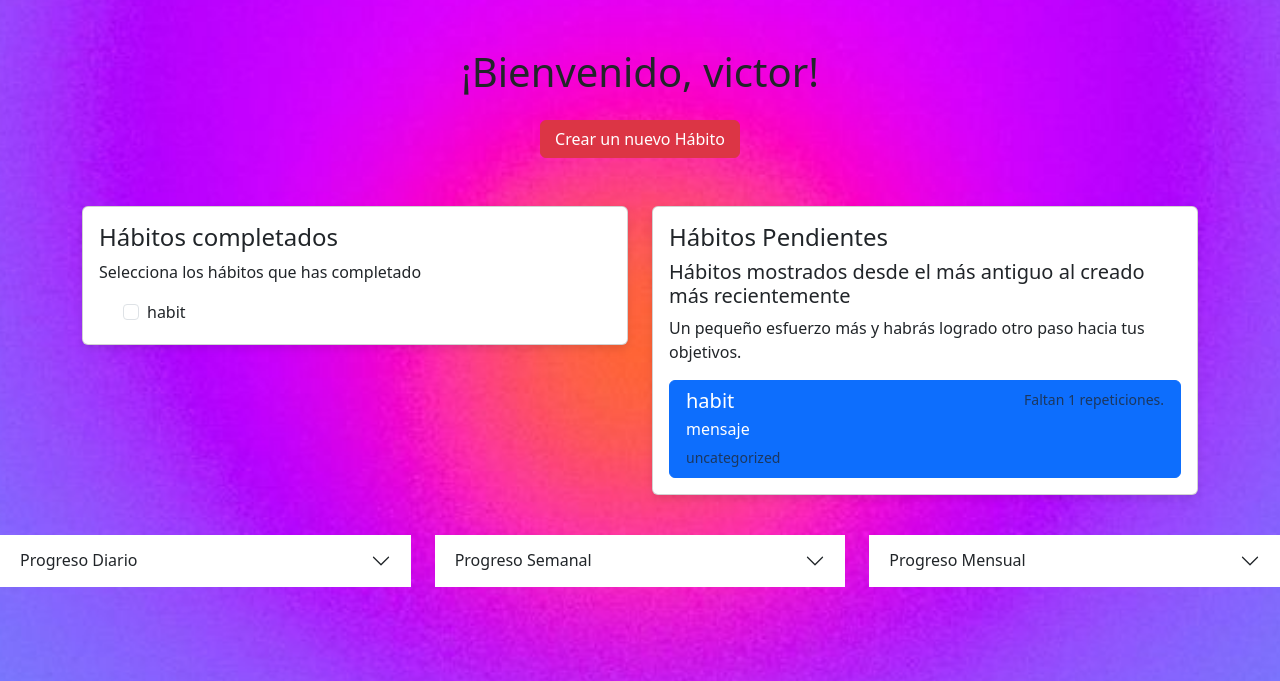
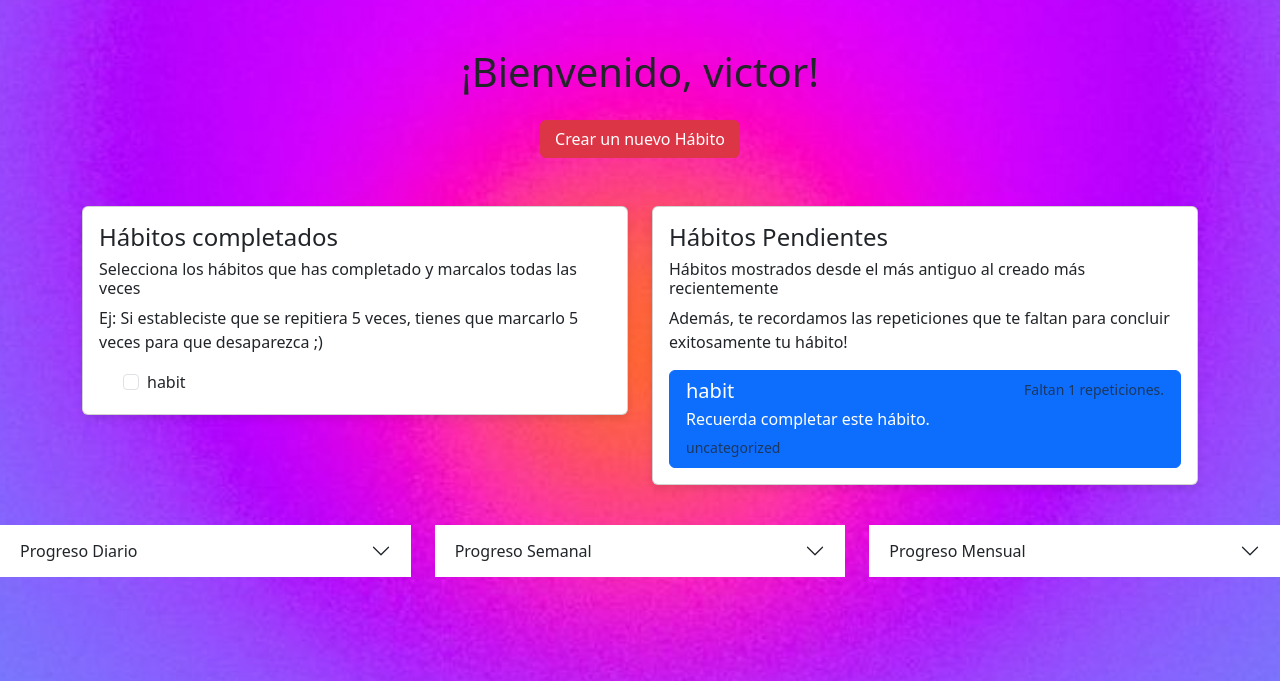
Before and after one commit to vector2202/Streaks, a Django app: page / in a window 1280 px wide. Shown: the part 56-737 px from the top of the page. Run offline with Django 4.2, Linux system fonts and the light colour scheme; a user stored in the database is signed in; data comes from the database, SQL or seed files in the repository; tables that the repository leaves empty hold one stand-in row (values such as "Sample post"); some web fonts are replaced.

Commit message:
Mensaje personalizado mostrado en Hábitos Pendientes (206-236) y se añaden instrucciones intuitivas

```diff
--- a/streaks/templates/resumen/Resumen.html
+++ b/streaks/templates/resumen/Resumen.html
@@ -3,7 +3,7 @@
   <head>
     <meta charset="UTF-8" />
     <meta name="viewport" content="width=device-width, initial-scale=1.0" />
-    <title>Home</title>
+    <title>Resumen</title>
     {% load static %}
     <link rel="stylesheet" href="{% static 'resumen/styles.css' %}" />
     <link
@@ -163,7 +163,10 @@
           <div class="card">
             <div class="card-body">
               <h4 class="card-title">Hábitos completados</h4>
-              <p class="card-text">Selecciona los hábitos que has completado</p>
+              <h6 class="card-title">
+                Selecciona los hábitos que has completado y marcalos todas las veces
+              </h6>
+              <p class="card-text">Ej: Si estableciste que se repitiera 5 veces, tienes que marcarlo 5 veces para que desaparezca ;)</p>
               <!-- Checkboxes dentro de marcar hábitos seleccionados-->
               <div class="form-check">
 		{% for habit in pendientes %}
@@ -194,32 +197,36 @@
   <div class="card h-100">
     <div class="card-body">
       <h4 class="card-title">Hábitos Pendientes</h4>
-              <h5 class="card-title">
+      <h6 class="card-title">
         Hábitos mostrados desde el más antiguo al creado más
         recientemente
-              </h5>
+      </h6>
 
       <p class="card-text">
-                Un pequeño esfuerzo más y habrás logrado otro paso hacia tus
-                objetivos.
+        Además, te recordamos las repeticiones que te faltan para concluir exitosamente tu hábito!
       </p>
-
+        <!-- Muestra un mensaje personalizado dependiendo de la categoría que el usuario escogió previamente en CreacionHabitos-->
               <div class="list-group">
                 {% for habit in pendientes %}
-                <a
-                  href="#"
-                  class="list-group-item list-group-item-action active"
-                >
+                <a href="#" class="list-group-item list-group-item-action active">
                   <div class="d-flex w-100 justify-content-between">
                     <h5 class="mb-1">{{ habit.name }}</h5>
-                    <small class="text-body-secondary">Faltan {{ habit.goal}} repeticiones.</small>
+                    <small class="text-body-secondary">Faltan {{ habit.goal }} repeticiones.</small>
                   </div>
                   <p class="mb-1">
-                    mensaje
+                    {% if habit.category == "salud" %}
+                    Recuerda que eres tu mayor proyecto. Cuida tu cuerpo y mente con amor.
+                    {% elif habit.category == "deporte" %}
+                    Tu único límite es el que tú te pones. Rompe barreras, crea una nueva versión de ti.
+                    {% elif habit.category == "trabajo" %}
+                    Trabaja duro, pero también trabaja en estar bien. El balance es el verdadero éxito.
+                    {% elif habit.category == "personal" %}
+                    El amor propio es el primer paso para una vida plena y satisfactoria. Sé tu prioridad
+                    {% else %}
+                      Recuerda completar este hábito.
+                    {% endif %}
                   </p>
-                  <small class="text-body-secondary"
-                    >{{ habit.category }}</small
-                  >
+                  <small class="text-body-secondary">{{ habit.category }}</small>
                 </a>
                 {% empty %}
                 <p>No hay hábitos pendientes.</p>
@@ -255,7 +262,7 @@
               data-bs-parent="#accordionFlushExample1"
             >
               <div class="accordion-body">
-                Hoy has completado {{ estadistica_diaria }} hábitos, ¡bien hecho!
+                Hoy has completado **** hábitos, ¡bien hecho!
               </div>
             </div>
           </div>
@@ -284,7 +291,7 @@
               data-bs-parent="#accordionFlushExample2"
             >
               <div class="accordion-body">
-                ¡Felicidades! Has terminado {{ estadistica_semanal }} de tus hábitos esta semana.
+                ¡Felicidades! Has terminado *** de tus hábitos esta semana.
               </div>
 
               <!--Accordion flush-->
@@ -386,7 +393,7 @@
               data-bs-parent="#accordionFlushExample3"
             >
               <div class="accordion-body">
-                Este mes has completado {{ estadistica_mensual }} hábitos, ¡bien hecho!
+                Este mes has completado **** hábitos, ¡bien hecho!
               </div>
             </div>
           </div>
```
Lines whose indentation alone changed are shown as unchanged.
